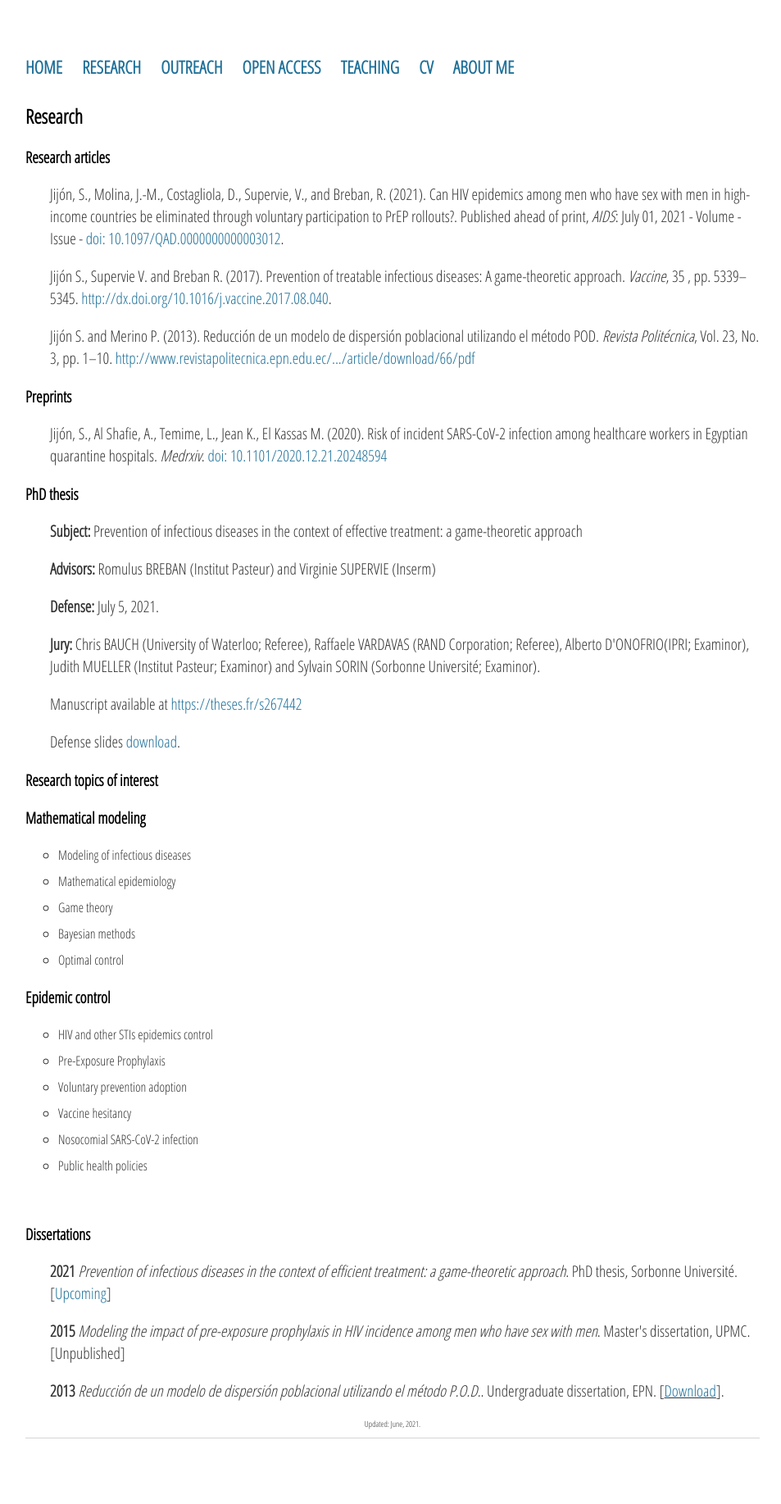
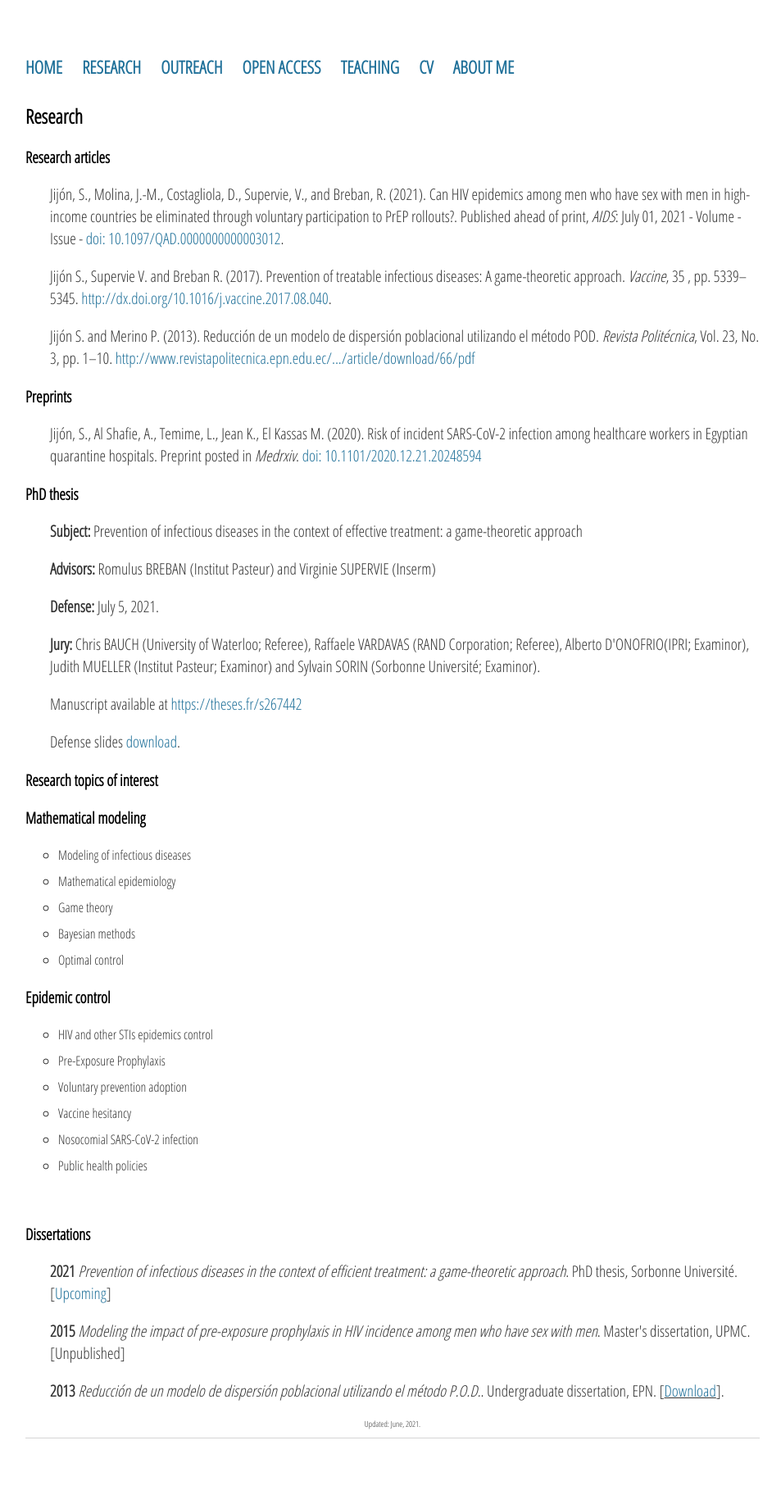
Before and after one commit to sjijon/sjijon.github.io, a Jekyll site: the page built from research.html, in a window 1280 px wide. Shown: the whole page at 82% size, without its empty margins (161-1114 px from the left). Built offline with Jekyll 4.4.1, drawn with Linux system fonts in a browser that asks for light colours; nearby versions of some CDN libraries.

```diff
--- a/research.html
+++ b/research.html
@@ -10,7 +10,7 @@
 	<p style="padding-left:30px;">Jijón S. and Merino P. (2013). Reducción de un modelo de dispersión poblacional utilizando el método POD. <em>Revista Politécnica</em>, Vol. 23, No. 3, pp. 1–10. <a href="http://www.revistapolitecnica.epn.edu.ec/ojs2/index.php/revista_politecnica2/article/download/66/pdf">http://www.revistapolitecnica.epn.edu.ec/.../article/download/66/pdf</a></p>
 
 	<h3>Preprints</h3>
-	<p style="padding-left:30px;">Jijón, S., Al Shafie, A., Temime, L., Jean K., El Kassas M. (2020). Risk of incident SARS-CoV-2 infection among healthcare workers in Egyptian quarantine hospitals. <em>Medrxiv</em>. <a href="https://doi.org/10.1101/2020.12.21.20248594" target="_blank">doi: 10.1101/2020.12.21.20248594</a></p>
+	<p style="padding-left:30px;">Jijón, S., Al Shafie, A., Temime, L., Jean K., El Kassas M. (2020). Risk of incident SARS-CoV-2 infection among healthcare workers in Egyptian quarantine hospitals. Preprint posted in <em>Medrxiv</em>. <a href="https://doi.org/10.1101/2020.12.21.20248594" target="_blank">doi: 10.1101/2020.12.21.20248594</a></p>
 
 	<h3>PhD thesis</h3>
 	<p style="padding-left:30px;"><strong>Subject:</strong> Prevention of infectious diseases in the context of effective treatment: a game-theoretic approach</p>
```
